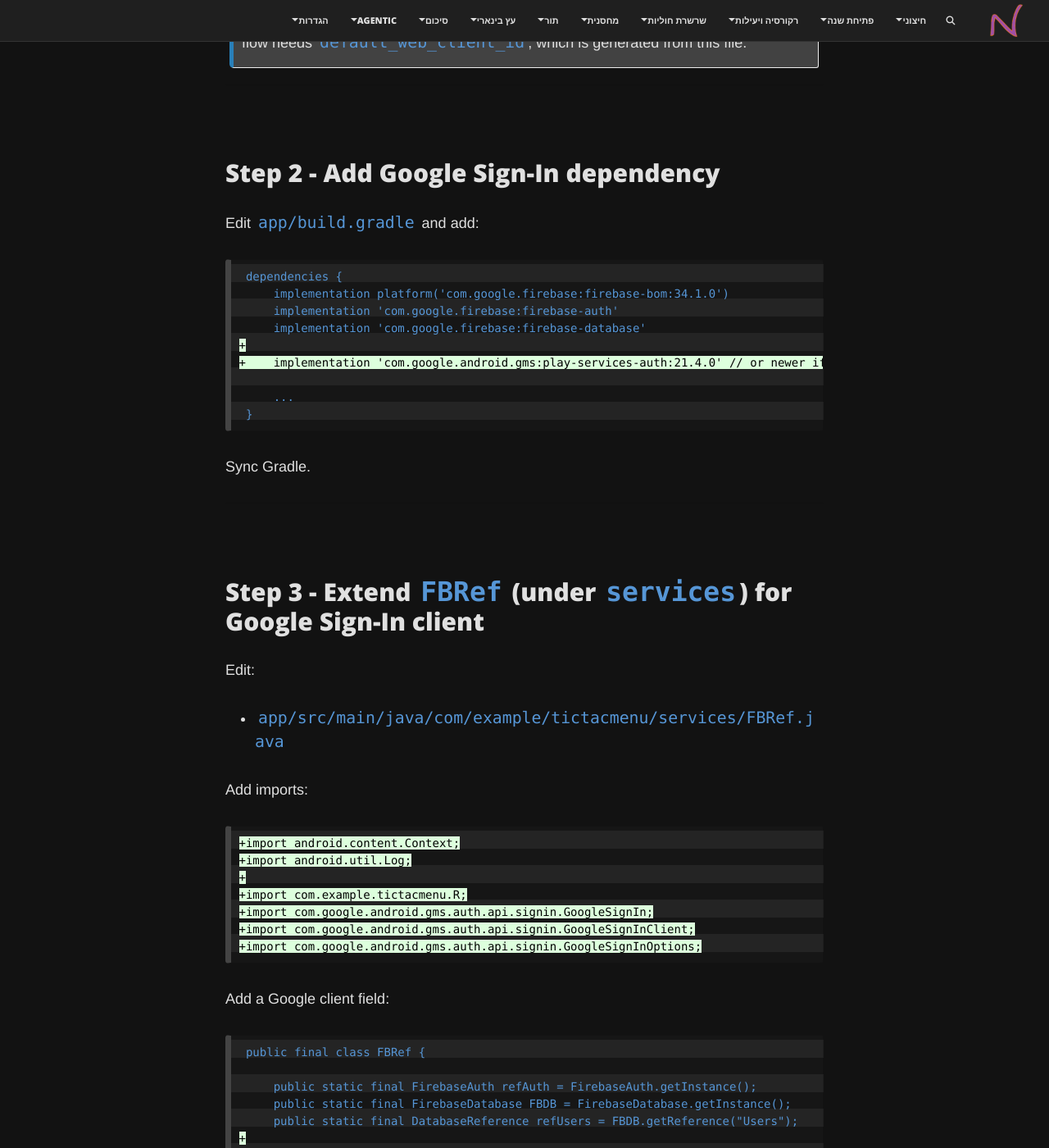
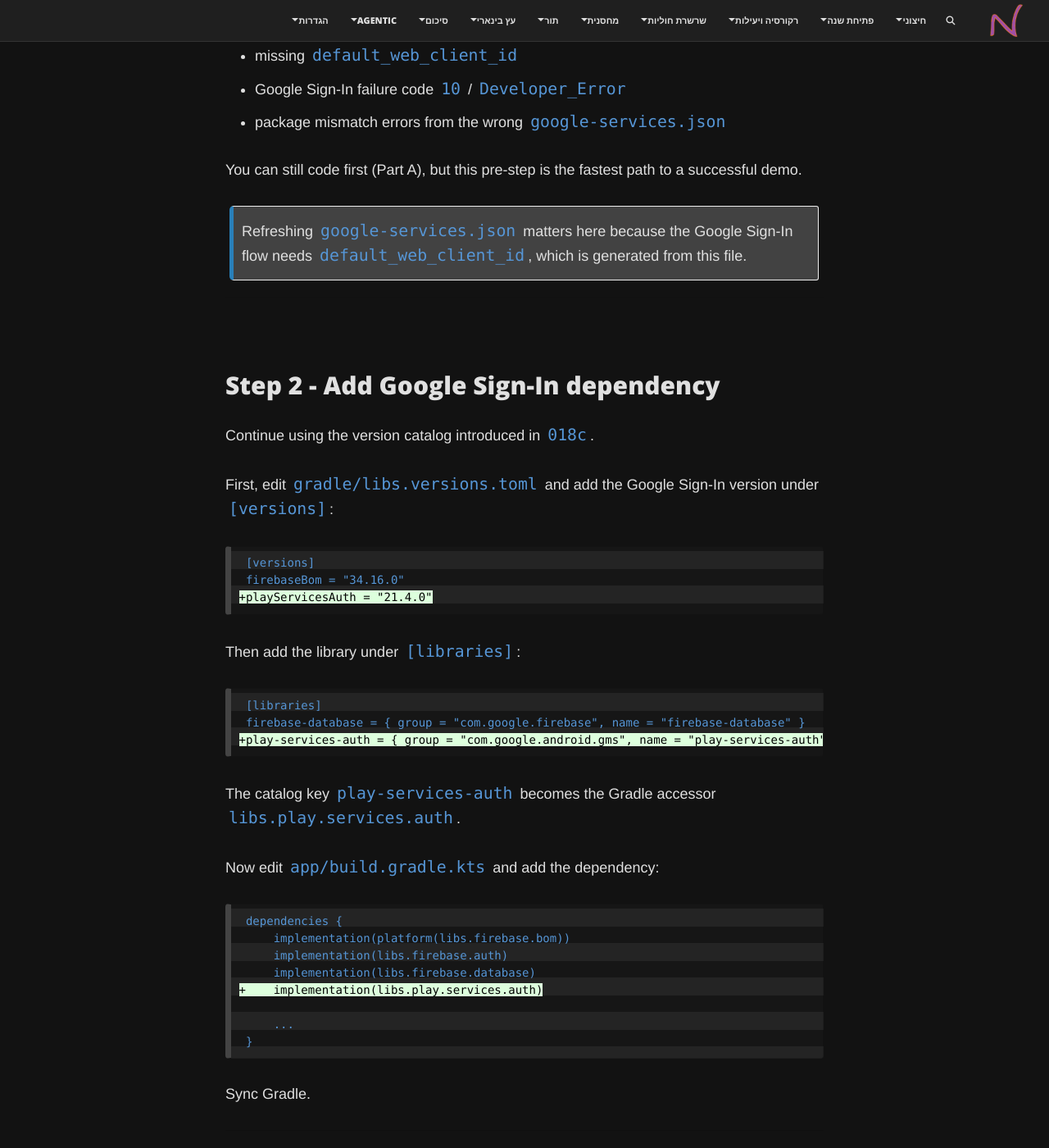
Before and after one commit to 3strategy/BeautifulMivney, a Jekyll site: the page built from android/projectSteps/018d.GoogleOAuthLoginAndSHA1.md, in a window 1280 px wide and 1400 px high, scrolled down 5400 px. Shown: the whole window at 82% size. Built offline with Jekyll 4.4.1, drawn with Linux system fonts in a browser that asks for light colours; comment, search, counter and statistics services are not loaded; some of the changed text lies outside the part shown.

Commit message:
updated 018c 018d

````diff
--- a/android/projectSteps/018d.GoogleOAuthLoginAndSHA1.md
+++ b/android/projectSteps/018d.GoogleOAuthLoginAndSHA1.md
@@ -127,8 +127,16 @@ Copy the displayed `SHA1` value.
 
 <img src="/assets/img/018/image3.png" alt="Add SHA fingerprint in Firebase Android app settings" style="width: 100%; height: auto;" />
 
+
 </div>
 </div>
+
+
+Notes:
+
+- Unlike the image shows, you should ==also have an app called com.example.tictacmenu (or whatever your app package name is)==. it is perfectly possible to have several apps added as part of the config.
+- A single app item, named after a package name, ==may have multiple SHA1 fingerprints associated with it== (if several students try sharing the same firebase for the multiplayer experience)
+
 
 Clarification:
 
@@ -260,15 +268,36 @@ Refreshing `google-services.json` matters here because the Google Sign-In flow n
 
 ## Step 2 - Add Google Sign-In dependency
 
-Edit `app/build.gradle` and add:
+Continue using the version catalog introduced in `018c`.
+
+First, edit `gradle/libs.versions.toml` and add the Google Sign-In version under
+`[versions]`:
+
+```diff
+ [versions]
+ firebaseBom = "34.16.0"
++playServicesAuth = "21.4.0"
+```
+
+Then add the library under `[libraries]`:
+
+```diff
+ [libraries]
+ firebase-database = { group = "com.google.firebase", name = "firebase-database" }
++play-services-auth = { group = "com.google.android.gms", name = "play-services-auth", version.ref = "playServicesAuth" }
+```
+
+The catalog key `play-services-auth` becomes the Gradle accessor
+`libs.play.services.auth`.
+
+Now edit `app/build.gradle.kts` and add the dependency:
 
 ```diff
  dependencies {
-     implementation platform('com.google.firebase:firebase-bom:34.1.0')
-     implementation 'com.google.firebase:firebase-auth'
-     implementation 'com.google.firebase:firebase-database'
-+
-+    implementation 'com.google.android.gms:play-services-auth:21.4.0' // or newer if Android Studio suggests
+     implementation(platform(libs.firebase.bom))
+     implementation(libs.firebase.auth)
+     implementation(libs.firebase.database)
++    implementation(libs.play.services.auth)
 
      ...
  }
@@ -376,6 +405,8 @@ Edit:
 
 ### 4.2 Add fields
 
+NOTE: ==if your project was updated to use bindings - you will not see all these fields declared, and therefore I put them here as deleted==
+
 ```diff
  public class LoginActivity extends AppCompatActivity {
 
@@ -432,6 +464,7 @@ public void onGoogleLoginClick(View view) {
     startActivityForResult(signInIntent, RC_GOOGLE_SIGN_IN);
 }
 ```
+
 
 ### 4.5 Handle Google sign-in result + Firebase credential login
 
@@ -504,10 +537,11 @@ If you want the same "busy" behavior for both login buttons, update `setLoginInP
 
 ```diff
  private void setLoginInProgress(boolean inProgress) {
-     loginInProgress = inProgress;
-     btnLogin.setEnabled(!inProgress);
-+    if (btnGoogleSignIn != null) btnGoogleSignIn.setEnabled(!inProgress);
-     btnLogin.setText(inProgress ? "Logging in..." : "Login");
+
+        loginInProgress = inProgress;
+        binding.btnLogin.setEnabled(!inProgress);
++       binding.btnGoogleSignIn.setEnabled(!inProgress);
+        binding.btnLogin.setText(inProgress ? "Logging in..." : "Login");
  }
 ```
 
````
Also changed, not shown: other parts of android/projectSteps/018d.GoogleOAuthLoginAndSHA1.md (+8 -7 lines), android/projectSteps/018c.EmailPasswordLoginAndFBRef.md (+5 -2 lines), android/projectSteps/018c.EmailPasswordLoginAndFBRefHebrewBindings.md (+5 -0 lines).
